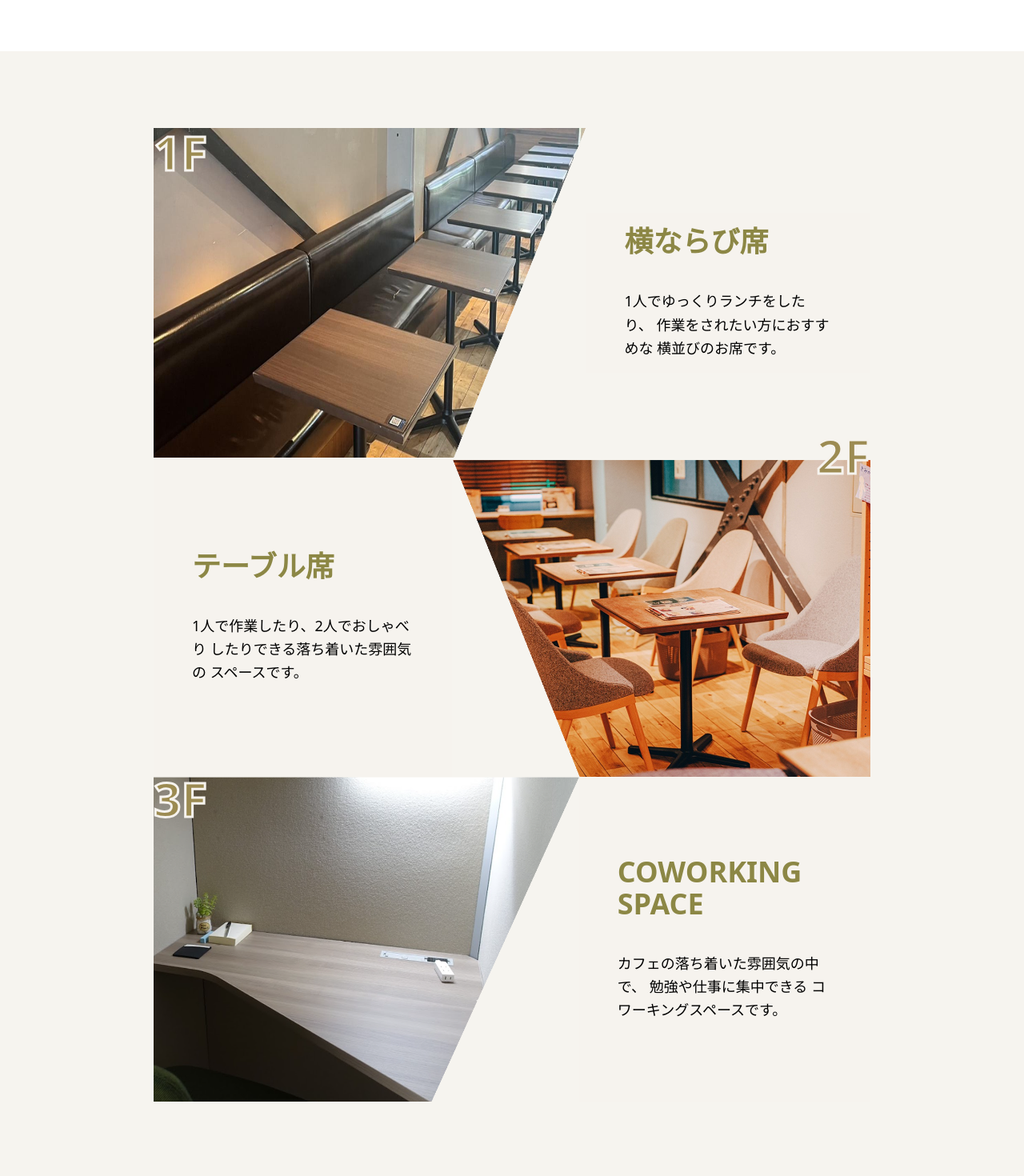
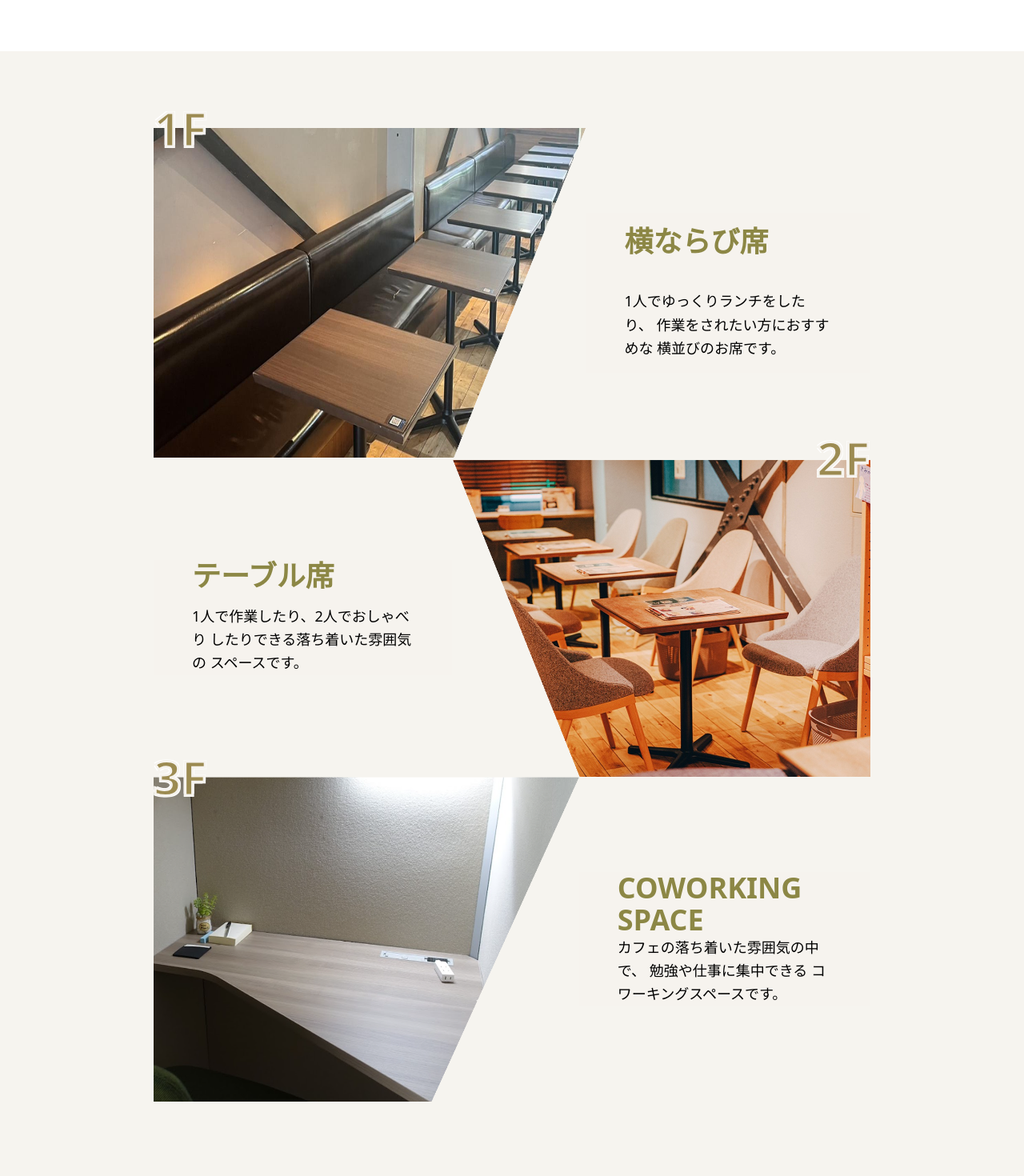
Before and after one commit to liupeiyu21/10-Cafe-Official-Website, a React (Vite) app: page / in a window 1280 px wide. Shown: the part 1060-2530 px from the top of the page at 80% size. Built offline with nearby package versions, Linux system fonts and the light colour scheme; no server answers; the HTML template or start-up script is replaced by a standard one; a web font is replaced by a local one.

Commit message:
update:FloorSectionのスマホバージョンを完成

```diff
--- a/src/App.css
+++ b/src/App.css
@@ -1 +1,17 @@
 @import "tailwindcss";
+
+.text-outline {
+  text-shadow:
+    -2px -2px 0 #ffffff,
+     2px -2px 0 #ffffff,
+    -2px  2px 0 #ffffff,
+     2px  2px 0 #ffffff;
+}
+
+.text-outline-thin {
+  text-shadow:
+    -0.5px -0.5px 0 #ffffff,
+     0.5px -0.5px 0 #ffffff,
+    -0.5px  0.5px 0 #ffffff,
+     0.5px  0.5px 0 #ffffff;
+}
--- a/src/Components/Top/FloorSection.tsx
+++ b/src/Components/Top/FloorSection.tsx
@@ -3,13 +3,13 @@ import { Floor1, Floor2, Floor3 } from '../../Images';
 const FloorSection = () => {
   return (
     <section className="bg-[#F6F4EF] py-24">
-      <div className="relative mx-auto max-w-4xl">
+      <div className=" mx-auto max-w-4xl">
 
         {/* ===== 1F ===== */}
 
-      <div className="grid items-center grid-cols-[170px_1fr] md:grid-cols-[7.6fr_5fr] ">
+      <div className="grid items-center grid-cols-[222px_1fr] md:grid-cols-[7.6fr_5fr] ">
         {/* ===== 画像 ===== */}
-        <div className="relative">
+        <div className="relative overflow-visible ">
           <img
             src={Floor1}
             alt="1F 横ならび席"
@@ -18,7 +18,14 @@ const FloorSection = () => {
               md:h-full md:w-full md:object-cover
             "
           />
-          <span className="absolute top-0 left-4 md:left-0 text-4xl md:text-6xl font-bold text-[#8C8745] text-outline">
+          <span className="
+            absolute top-0 left-0
+            -translate-y-2/4
+            text-5xl
+            md:text-6xl font-bold
+           text-[#8C8745]
+            text-outline
+          ">
             1F
           </span>
         </div>
@@ -29,7 +36,7 @@ const FloorSection = () => {
             <h3 className="mb-4 md:mb-10 text-xl md:text-4xl font-semibold text-[#8C8745]">
               横ならび席
             </h3>
-            <p className="text-sm md:text-lg leading-relaxed">
+            <p className="text-xs md:text-lg leading-relaxed">
               1人でゆっくりランチをしたり、
               作業をされたい方におすすめな
               横並びのお席です。
@@ -41,14 +48,14 @@ const FloorSection = () => {
 
 
         {/* ===== 2F ===== */}
-        <div className="grid items-stretch md:grid-cols-[5fr_7fr]">
+        <div className="grid items-center grid-cols-[1fr_222px]  md:grid-cols-[5fr_7fr]">
           {/* テキスト */}
-          <div className="flex items-center bg-[#F6F3EE] px-10 md:px-12">
+          <div className="flex items-center bg-[#F6F3EE] pl-4 pr-1 md:px-12">
             <div>
-              <h3 className="mb-10 text-4xl font-semibold text-[#8C8745]">
+              <h3 className="mb-4 text-xl md:text-4xl font-semibold text-[#8C8745]">
                 テーブル席
               </h3>
-              <p className="text-lg leading-relaxed">
+              <p className="text-xs md:text-lg leading-relaxed">
                 1人で作業したり、2人でおしゃべり
                 したりできる落ち着いた雰囲気の
                 スペースです。
@@ -57,13 +64,19 @@ const FloorSection = () => {
           </div>
 
           {/* 画像 */}
-          <div className="relative ">
+          <div className="relative overflow-visible ">
             <img
               src={Floor2}
               alt="2F テーブル席"
               className="h-full w-full object-cover"
             />
-            <span className="absolute bottom-93 right-0 text-6xl font-bold text-[#8C8745] text-outline">
+            <span className="
+                  absolute top-0 right-0
+                  -translate-y-2/4
+                  text-5xl
+                  md:text-6xl font-bold
+                  text-[#8C8745]
+                  text-outline">
               2F
             </span>
           </div>
@@ -71,28 +84,38 @@ const FloorSection = () => {
 
 
         {/* ===== 3F ===== */}
-        <div className="grid items-stretch md:grid-cols-[7.3fr_5fr]">
+        <div className="grid items-center grid-cols-[222px_1fr] md:grid-cols-[7.3fr_5fr]">
           {/* 画像 */}
           <div className="">
-            <div className=" ">
+            <div className="relative overflow-visible">
               <img
                 src={Floor3}
                 alt="3F コワーキングスペース"
                 className="h-full w-full object-cover"
               />
-            <span className="absolute top-202 left-0 text-6xl font-bold text-[#8C8745] text-outline">
+              <span
+                className="
+                  absolute top-0 left-0
+                  -translate-y-2/4
+                  text-5xl
+                  md:text-6xl font-bold
+                  text-[#8C8745]
+                  text-outline
+                "
+              >
                 3F
               </span>
             </div>
+
           </div>
 
           {/* テキスト */}
-          <div className="flex items-center bg-[#F6F3EE] px-10 md:px-12">
+          <div className="flex items-center bg-[#F6F3EE] pl-1 pr-4 md:px-12">
             <div>
-              <h3 className="mb-10 text-4xl font-semibold text-[#8C8745]">
+              <h3 className="text-xl md:text-4xl font-semibold text-[#8C8745]">
                 COWORKING SPACE
               </h3>
-              <p className="text-lg leading-relaxed">
+              <p className="text-xs md:text-lg leading-relaxed">
                 カフェの落ち着いた雰囲気の中で、
                 勉強や仕事に集中できる
                 コワーキングスペースです。
--- a/src/Components/Top/TopIndex.tsx
+++ b/src/Components/Top/TopIndex.tsx
@@ -15,7 +15,7 @@ const TopIndex = () => {
             <FloorSection />
             <TopMenuSection />
             <TopSeasonalSwiper />
-            <TopEventSection />
+            {/* <TopEventSection /> */}
             <TopFooter />
 
         </>
```
Lines whose indentation alone changed are shown as unchanged.
